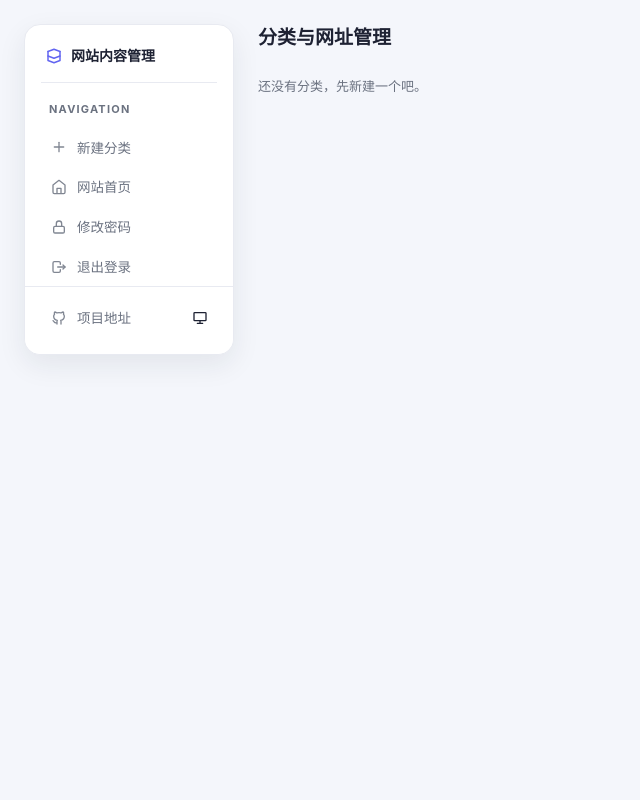
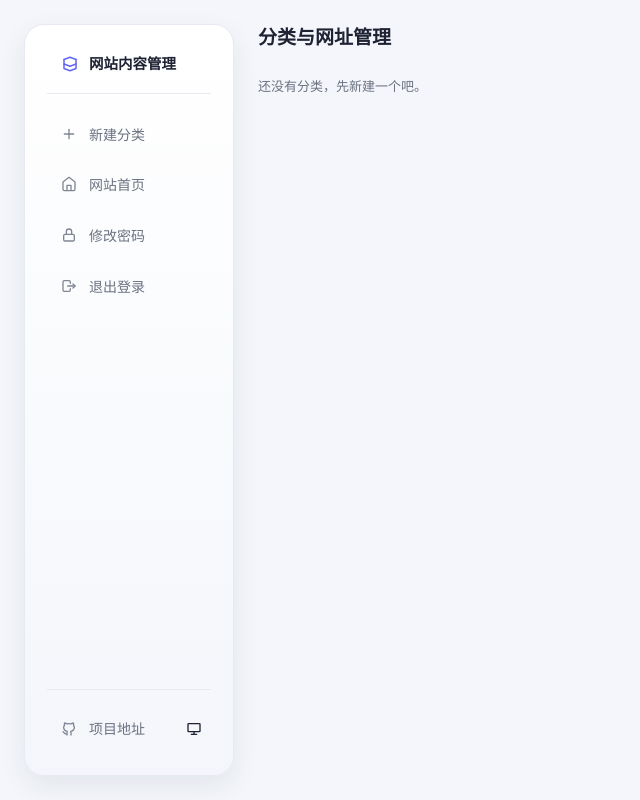
Before and after one commit to lewsuy/nav-portal, a Flask app: page /admin in a window 1280 px wide. Shown: the whole page, without its empty margins (0-640 px from the left). Run offline with Flask 3, Linux system fonts and the light colour scheme; the visitor is signed in with stand-in values (Sample User, id 1); data that the repository does not hold is empty.

Commit message:
refactor: 侧边栏去内滚动+渐变背景+加高+居中内容; 移除NAVIGATION标题

```diff
--- a/static/css/style.css
+++ b/static/css/style.css
@@ -69,55 +69,48 @@ a { color: inherit; text-decoration: none; }
   width: 210px;
   flex-shrink: 0;
   margin: 24px 16px 24px 24px;
-  padding: 20px 16px;
-  background: var(--panel);
+  padding: 24px 22px;
+  background: linear-gradient(180deg, var(--panel) 0%, var(--bg) 100%);
   border: 1px solid var(--border);
-  border-radius: 16px;
+  border-radius: 20px;
   box-shadow: var(--shadow-md);
   position: sticky;
   top: 24px;
-  max-height: calc(100vh - 48px);
-  overflow-y: auto;
+  align-self: stretch;
+  min-height: calc(100vh - 48px);
   display: flex;
   flex-direction: column;
+  overflow: visible;
 }
 
 .sidebar-brand {
   display: flex;
   align-items: center;
-  gap: 8px;
-  font-size: 14px;
+  gap: 10px;
+  font-size: 14.5px;
   font-weight: 700;
   color: var(--text);
-  padding: 0 4px 16px;
+  padding: 4px 14px 18px;
   border-bottom: 1px solid var(--border);
-  margin-bottom: 14px;
+  margin-bottom: 18px;
 }
 .sidebar-brand svg { color: var(--accent); flex-shrink: 0; }
-
-.sidebar-section {
-  font-size: 11px;
-  font-weight: 700;
-  letter-spacing: 1.2px;
-  color: var(--text-dim);
-  padding: 4px 8px 10px;
-}
 
 .cat-nav {
   display: flex;
   flex-direction: column;
-  gap: 2px;
+  gap: 6px;
   flex: 1;
 }
 
 .cat-link {
   display: flex;
   align-items: center;
-  gap: 10px;
-  padding: 9px 10px;
-  border-radius: 10px;
+  gap: 12px;
+  padding: 12px 14px;
+  border-radius: 12px;
   color: var(--text-dim);
-  font-size: 13.5px;
+  font-size: 14px;
   text-decoration: none;
   transition: background 0.15s, color 0.15s;
 }
@@ -146,20 +139,11 @@ a { color: inherit; text-decoration: none; }
 
 .sidebar-footer {
   margin-top: auto;
-  padding-top: 12px;
+  padding-top: 16px;
   border-top: 1px solid var(--border);
   display: flex;
   align-items: center;
   gap: 6px;
-  position: sticky;
-  bottom: -20px;
-  margin-left: -16px;
-  margin-right: -16px;
-  margin-bottom: -20px;
-  padding-left: 16px;
-  padding-right: 16px;
-  padding-bottom: 16px;
-  background: var(--panel);
 }
 
 .sidebar-footer .cat-link-footer { flex: 1; min-width: 0; }
--- a/templates/admin.html
+++ b/templates/admin.html
@@ -19,7 +19,6 @@
       </svg>
       <span>网站内容管理</span>
     </div>
-    <div class="sidebar-section">NAVIGATION</div>
     <nav class="cat-nav">
       <button type="button" class="cat-link cat-link-action" id="addCategoryBtn">
         <svg viewBox="0 0 24 24" width="16" height="16" fill="none" stroke="currentColor" stroke-width="2" stroke-linecap="round" stroke-linejoin="round" aria-hidden="true">
```
